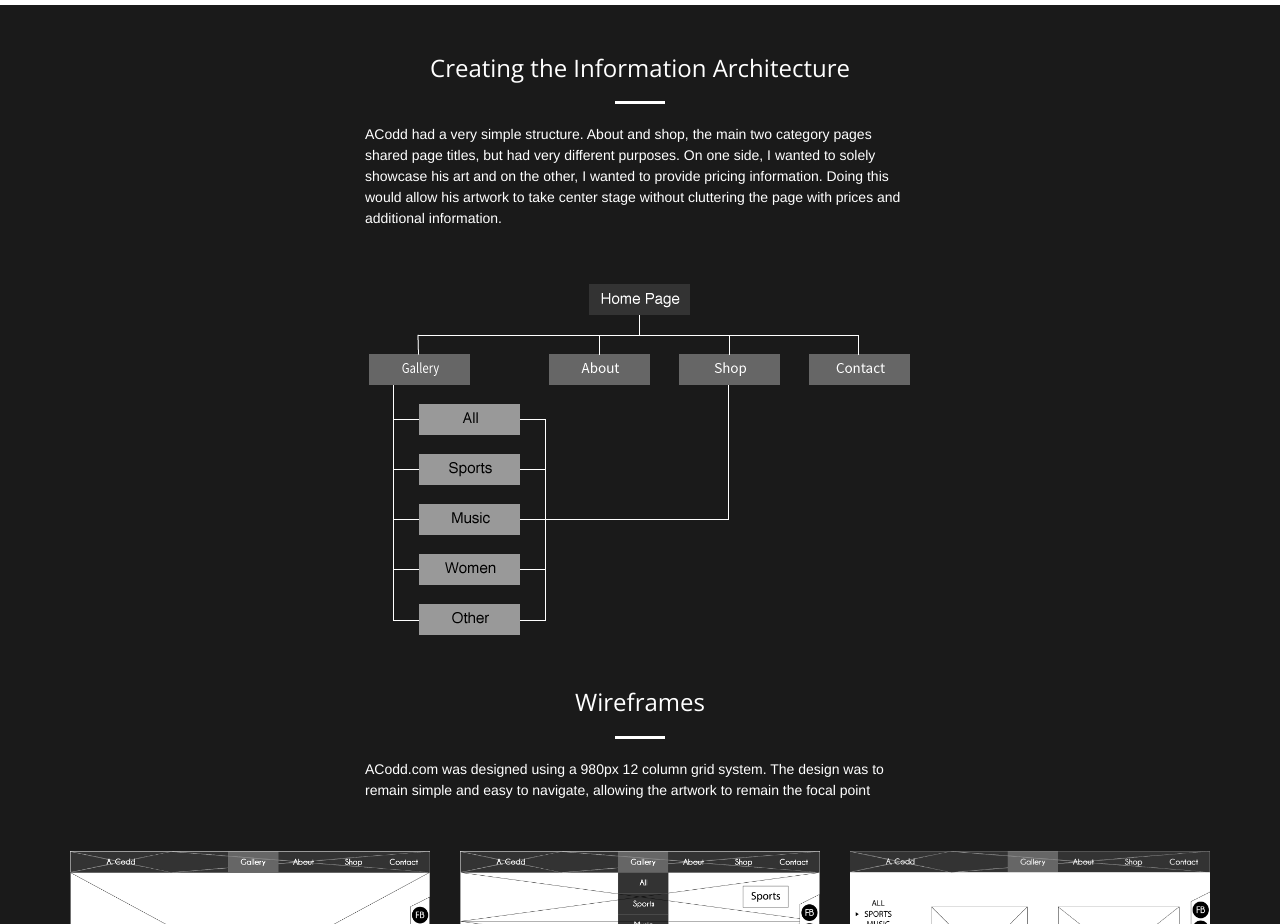
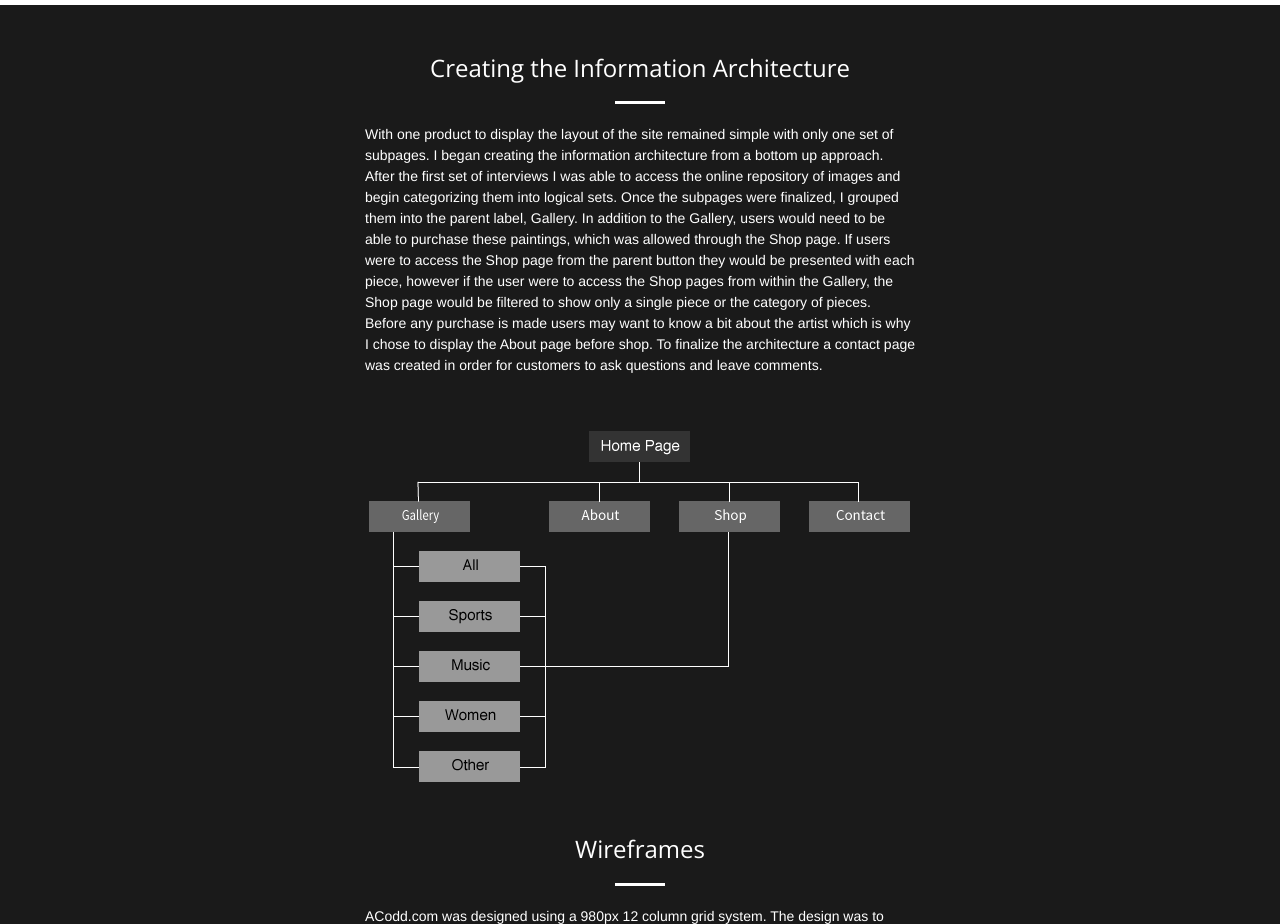
Before and after one commit to cwlock/portfolio, a plain HTML site: page acodd.html in a window 1280 px wide. Shown: the part 1000-1924 px from the top of the page. Drawn offline with nearby package versions, Linux system fonts and the light colour scheme; files whose address does not match are found by name; a web font is replaced by a local one.

Commit message:
Added description acodd
Added a more detailed description to the acodd info arch

```diff
--- a/acodd.html
+++ b/acodd.html
@@ -143,7 +143,7 @@
 					<div class="col-lg-12">
 						<h3 class="text-center">Creating the Information Architecture</h3>
 						<hr class="light">
-						<p class="project_content">ACodd had a very simple structure. About and shop, the main two category pages shared page titles, but had very different purposes. On one side, I wanted to solely showcase his art and on the other, I wanted to provide pricing information. Doing this would allow his artwork to take center stage without cluttering the page with prices and additional information.</p>
+						<p class="project_content">With one product to display the layout of the site remained simple with only one set of subpages. I began creating the information architecture from a bottom up approach. After the first set of interviews I was able to access the online repository of images and begin categorizing them into logical sets. Once the subpages were finalized, I grouped them into the parent label, Gallery. In addition to the Gallery, users would need to be able to purchase these paintings, which was allowed through the Shop page. If users were to access the Shop page from the parent button they would be presented with each piece, however if the user were to access the Shop pages from within the Gallery, the Shop page would be filtered to show only a single piece or the category of pieces. Before any purchase is made users may want to know a bit about the artist which is why I chose to display the About page before shop. To finalize the architecture a contact page was created in order for customers to ask questions and leave comments.</p>
 					</div>
 				</div>
 				<div id="aCoddinfoArch" class="row">
```
